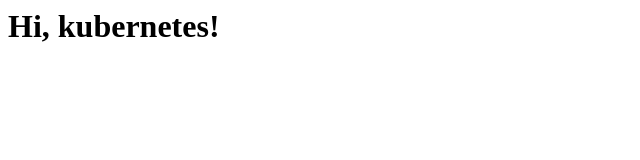
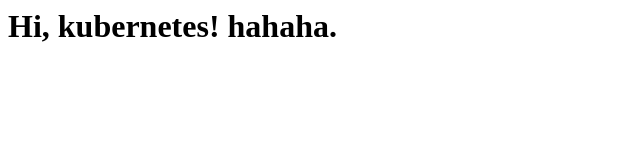
Before and after one commit to vicmagpac/digital-ocean-kubernetes, a plain HTML site: page app/index.html in a window 1280 px wide. Shown: the whole page, without its empty margins (0-640 px from the left). Drawn offline with Linux system fonts and the light colour scheme.

Commit message:
update view

```diff
--- a/app/index.html
+++ b/app/index.html
@@ -1 +1 @@
-<h1>Hi, kubernetes!</h1>
+<h1>Hi, kubernetes! hahaha.</h1>
```
